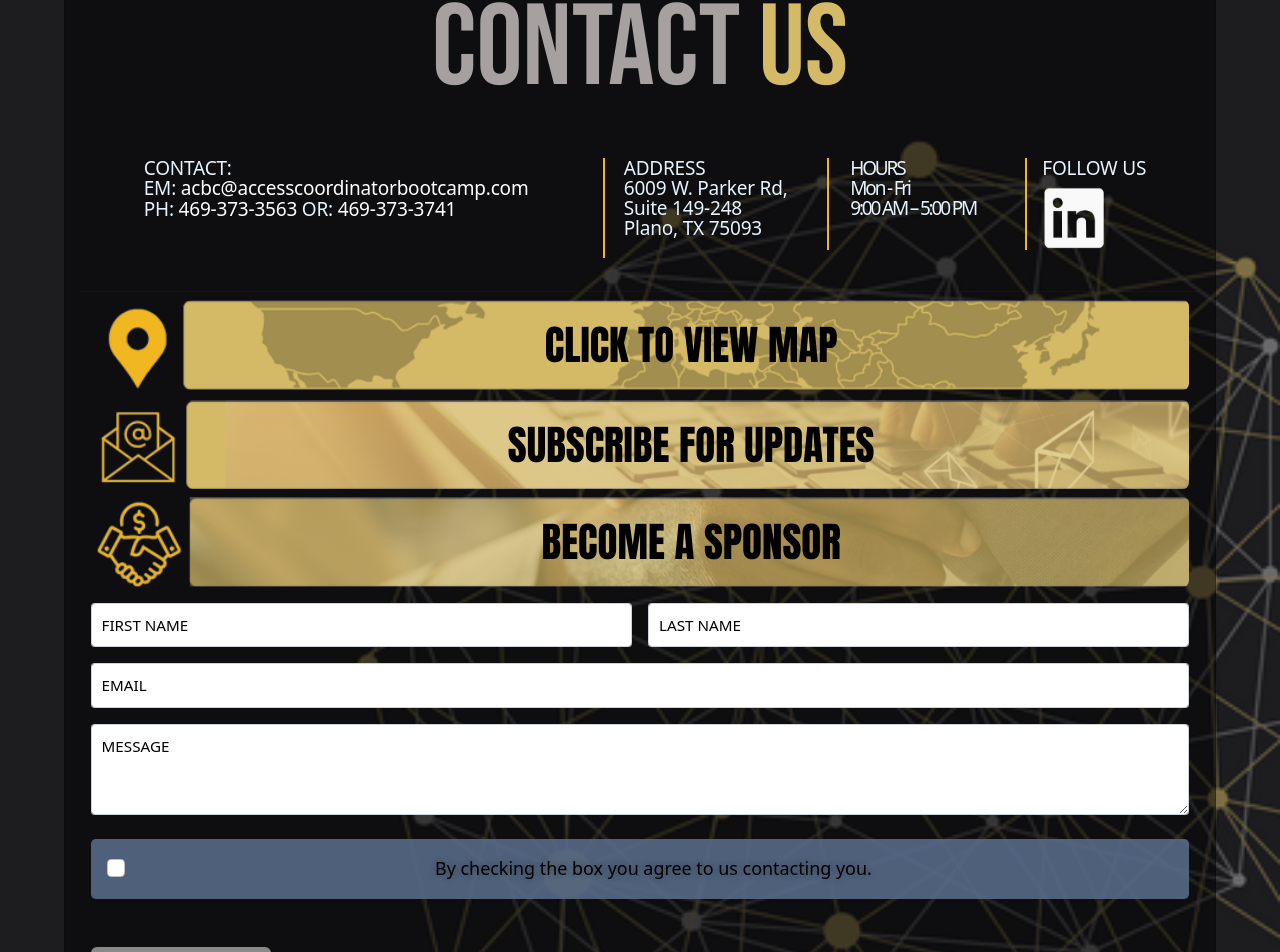
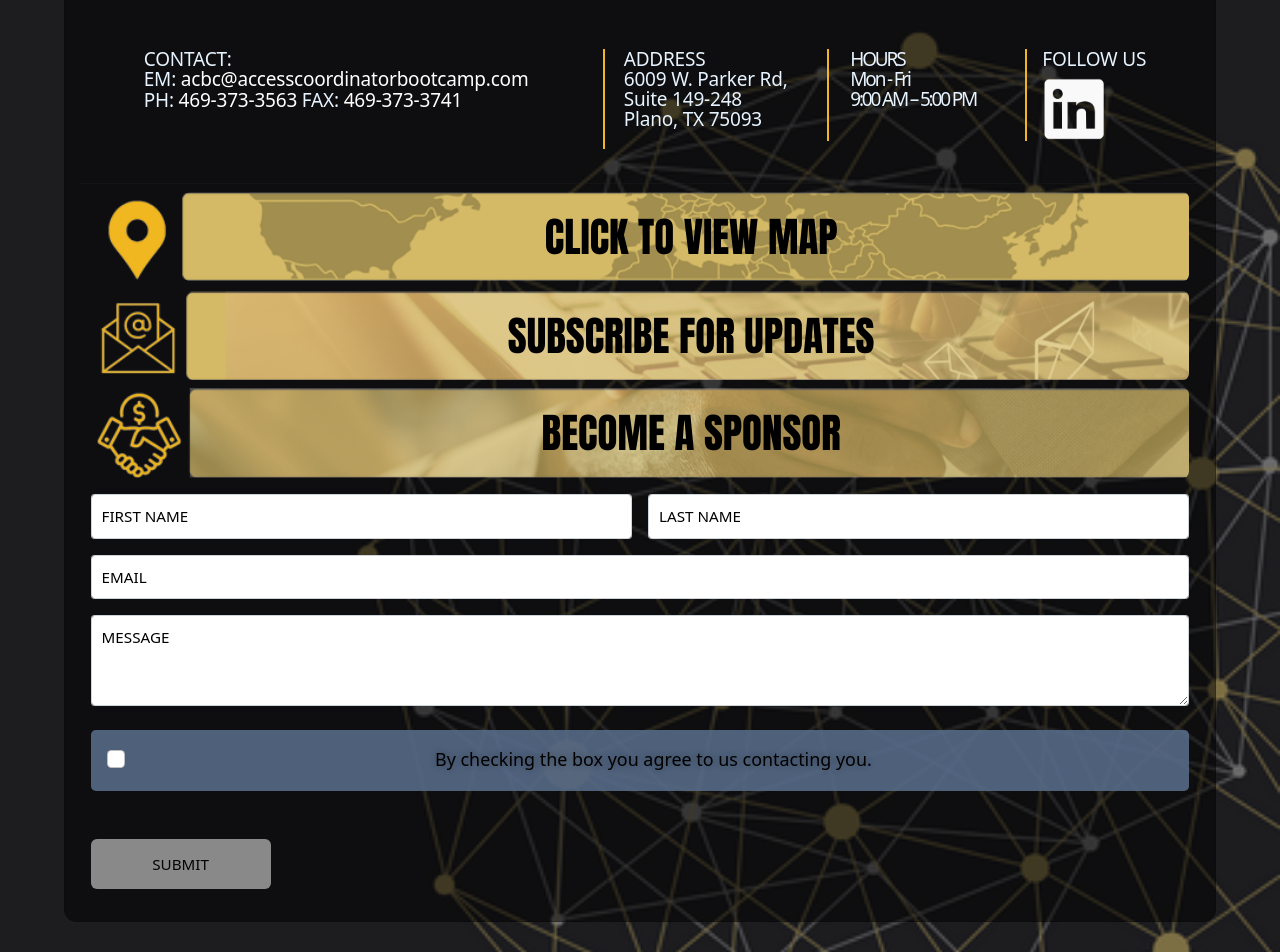
Before and after one commit to JulianneDrager/acbcwebsite, a React (Create React App) app in the folder client/: page / in a window 1280 px wide. Shown: the part 5641-6593 px from the top of the page. Built offline with nearby package versions, Linux system fonts and the light colour scheme.

Commit message:
Update Title.js

```diff
--- a/client/src/Components/Contact/Form Fields/Title.js
+++ b/client/src/Components/Contact/Form Fields/Title.js
@@ -58,7 +58,7 @@ const Title = () => {
             <Link className={linkStyle} to="tel:4693733563">
               469-373-3563
             </Link>{" "}
-            OR:{" "}
+            FAX:{" "}
             <Link className={linkStyle} to="4693733741">
               469-373-3741
             </Link>
```
